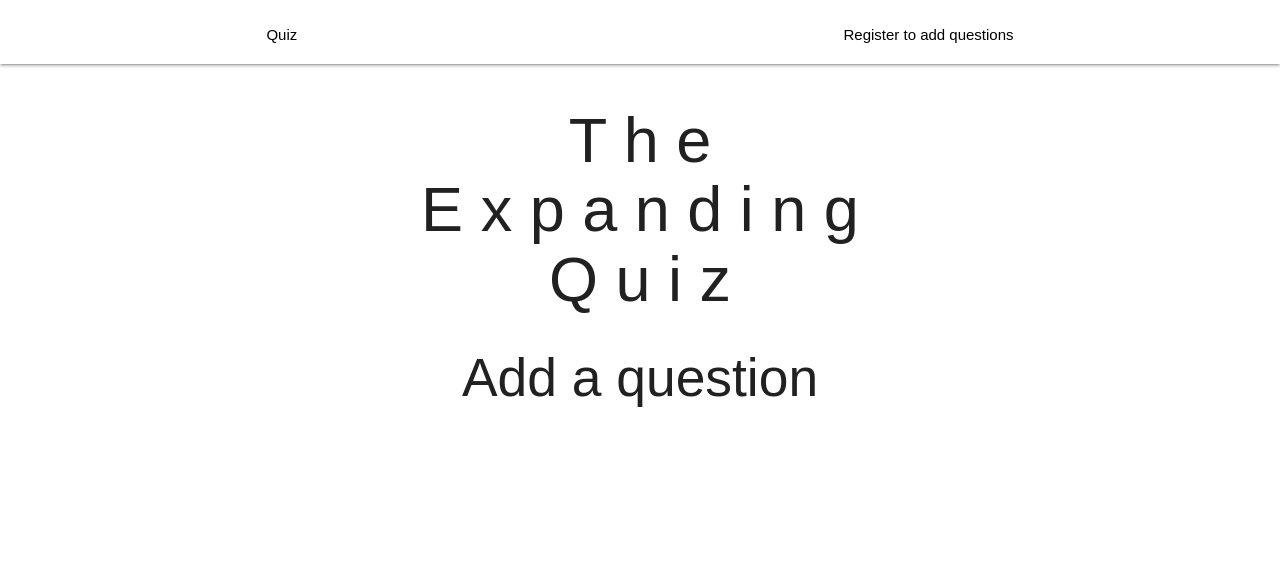
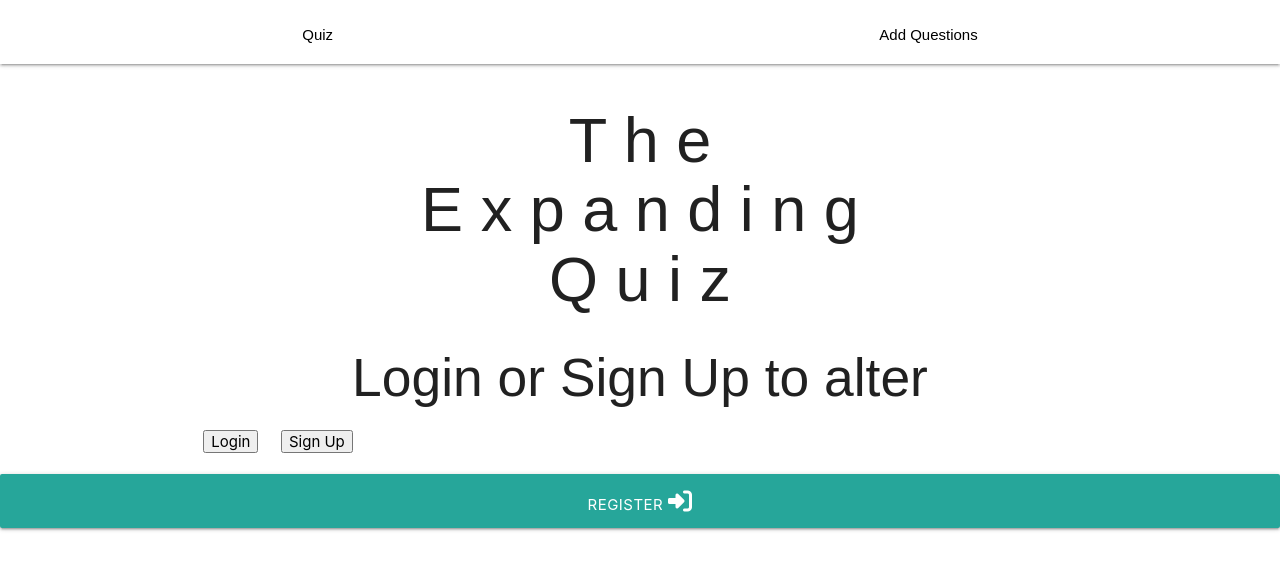
Before and after one commit to tomwiddows/the-expanding-quiz, a Flask app: page /add_questions in a window 1280 px wide. Shown: the top 570 px of the page. Run offline with Flask 3, Linux system fonts and the light colour scheme; parts of the project's set-up code (start-up, migrations or seed data) failed here and were passed over; some libraries are stand-ins or nearby versions; some web fonts are replaced.

Commit message:
Add route decorators for add_questions.html, login_or_signup.html and login.html.

```diff
--- a/run.py
+++ b/run.py
@@ -20,17 +20,37 @@ app.secret_key = os.environ.get("SECRET_KEY")
 mongo = pymongo(app)
 
 # Route decorator targetting root directory
-@app.route("/")
-def get_user():
+@app.route('/')
+def index():
     return render_template("index.html",)
 
 
-# Route decorator targetting expand.html page
-@app.route("/add_questions")
+# Route decorator targetting add_questions.html page or login_or_signup.html page
+@app.route('/add_questions', methods=["GET"])
 def add_questions():
-    return render_template("add_questions.html")
+    if 'username' in session:
+        return render_template('add_question.html')
+    else:
+        return render_template('login_or_signup.html')
 
 
+# Route decorator targetting add_questions route decorator or login_or_signup.html page
+@app.route("/login", methods=['GET', 'POST'])
+def login():
+    if request.method == 'POST':
+        username = request.form['username']
+        password = request.form['password']
+        user = next((user for user in users if user['username'] == username), None)
+        if user and check_password_hash(user['password'], password):
+            session['username'] = username
+            flash('Logged in successfully!', 'success')
+            return redirect(url_for('add_questions'))
+        else:
+            flash('Invalid username or password. Please try again.', 'error')
+    return render_template('login.html')
+
+
+# Route decorator for targetting login route decorator or add_questions.html page
 @app.route("/register", methods=["GET", "POST"])
 def register():
     if request.method == "POST":
@@ -39,19 +59,19 @@ def register():
             {"username": request.form.get("username").lower()})
 
         if existing_user:
-            flash("Username already exists")
-            return redirect(url_for("register"))
+            flash("Username already exists. Redirecting to Login...")
+            return redirect(url_for("login"))
+        else:
+            register = {
+                "username": request.form.get("username").lower(),
+                "password": generate_password_hash(request.form.get("password"))
+            }
+            mongo.db.users.insert_one(register)
 
-        register = {
-            "username": request.form.get("username").lower(),
-            "password": generate_password_hash(request.form.get("password"))
-        }
-        mongo.db.users.insert_one(register)
-
-        # put the new user into 'session' cookie
-        session["user"] = request.form.get("username").lower()
-        flash("Registration Successful!")
-    return render_template("register.html")
+            # put the new user into 'session' cookie
+            session["user"] = request.form.get("username").lower()
+            flash("Registration Successful!")
+    return render_template('add_questions.html')
 
 
 # Run app if the default module is chosen
--- a/templates/base.html
+++ b/templates/base.html
@@ -16,7 +16,7 @@
     <nav class="nav-center white" role="navigation">
         <ul>
             <li class="nav-links left-link"><a href="{{ url_for('index') }}">Quiz</a></li>
-            <li class="nav-links right-link"><a href="{{ url_for('register') }}">Register to add questions</a></li>
+            <li class="nav-links right-link"><a href="{{ url_for('add_questions') }}">Add Questions</a></li>
         </ul>
     </nav>
 
--- a/templates/index.html
+++ b/templates/index.html
@@ -1,7 +1,6 @@
 {% extends "base.html" %}
 {% block content %}
 
-    <h2>Question</h2>
-
+    <h2>Questions</h2>
 
 {% endblock %}
--- /dev/null
+++ b/templates/login_or_signup.html
@@ -0,0 +1,35 @@
+{% extends "base.html" %}
+{% block content %}
+
+    <h2>Login or Sign Up to alter </h2>
+
+    <div class="container">
+        <div class="row">
+            <div class="col">
+                <a href="{{ url_for('login') }}">
+                    <button type="button">
+                        Login
+                    </button>
+                </a>
+            </div>
+
+            <div class="col">
+                <a href="{{ url_for('register') }}">
+                    <button type="button">
+                        Sign Up
+                    </button>
+                </a>
+            </div>
+        </div>
+    </div>
+
+    <!-- Register -->
+    <div class="row">
+        <div class="col"></div>
+        <button type="submit" class="col s12 btn-large text-shadow">
+            Register <i class="fas fa-sign-in-alt"></i>
+        </button>
+    </div>
+
+
+{% endblock %}
--- a/templates/register.html
+++ b/templates/register.html
@@ -21,7 +21,7 @@
                         <label for="password">Password</label>
                     </div>
                 </div>
-                <!-- REgister -->
+                <!-- Register -->
                 <div class="row">
                     <button type="submit" class="col s12 btn-large text-shadow">
                         Register <i class="fas fa-sign-in-alt"></i>
```
Also changed, not shown: templates/login.html (added).
